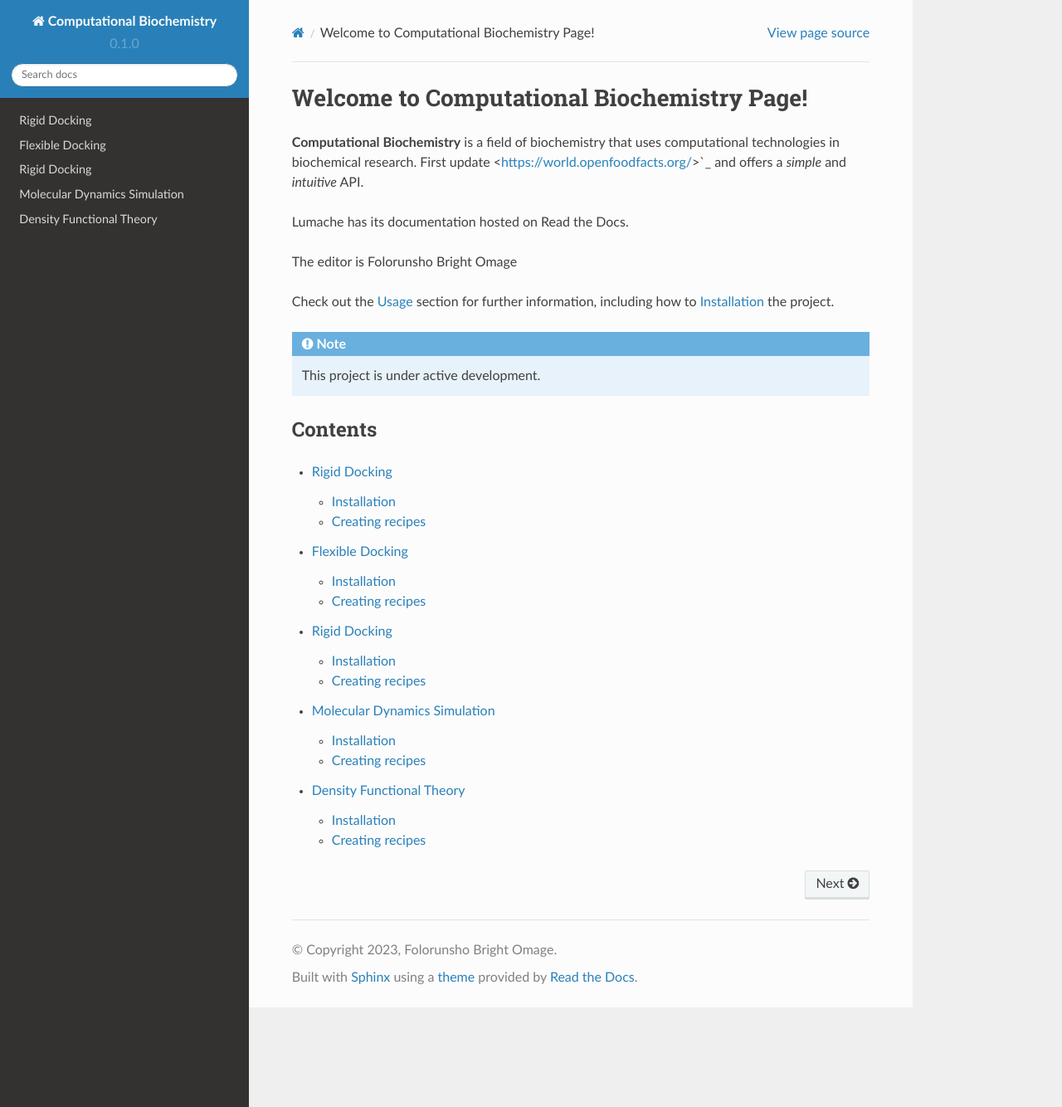
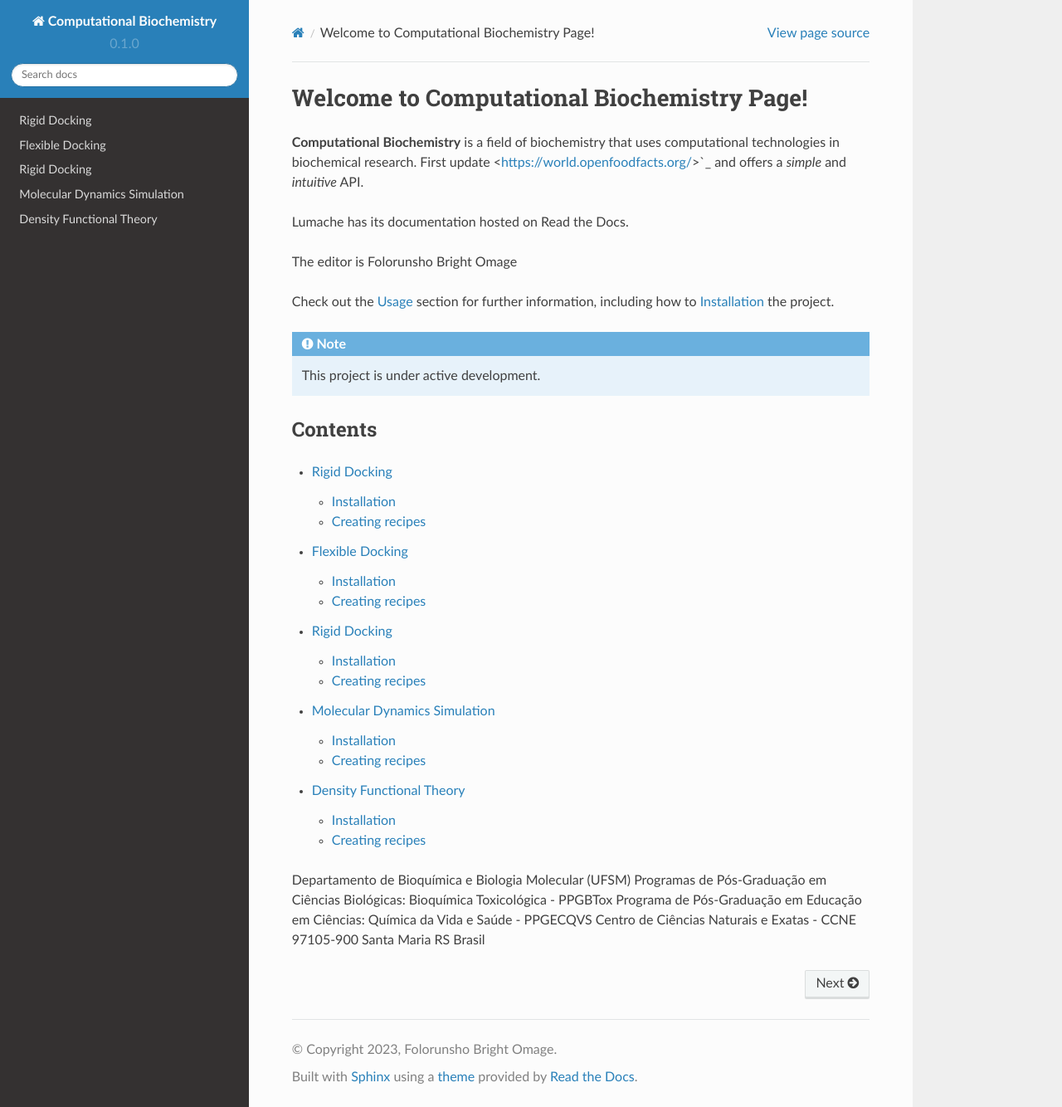
Before and after one commit to omagebright/computationalbiochemistry, a Sphinx documentation site: the page built from docs/source/index.rst, in a window 1280 px wide and 1334 px high. Shown: the whole window at 83% size. Built offline with Sphinx 7.4.7 and the Read the Docs theme 2.0.0, drawn with Linux system fonts in a browser that asks for light colours.

Commit message:
Update index.rst

```diff
--- a/docs/source/index.rst
+++ b/docs/source/index.rst
@@ -26,3 +26,6 @@
    proteindocking
    moleculardynamics
    dft
+
+
+Departamento de Bioquímica e Biologia Molecular (UFSM) Programas de Pós-Graduação em Ciências Biológicas: Bioquímica Toxicológica - PPGBTox Programa de Pós-Graduação em Educação em Ciências: Química da Vida e Saúde - PPGECQVS Centro de Ciências Naturais e Exatas - CCNE 97105-900 Santa Maria RS Brasil
```
